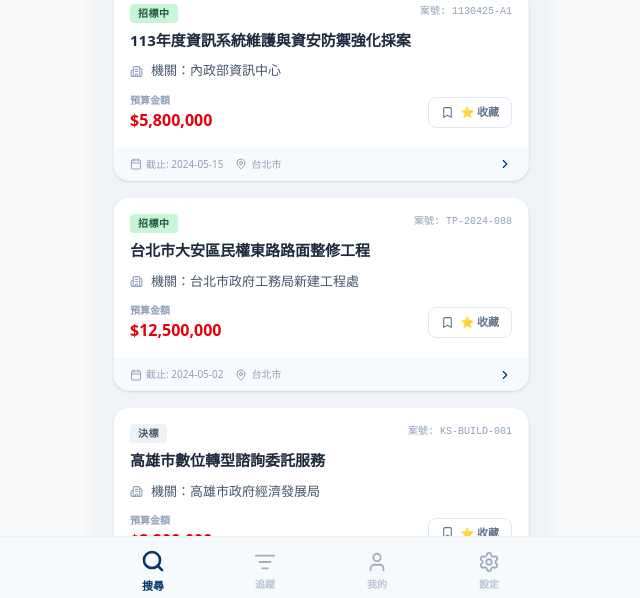
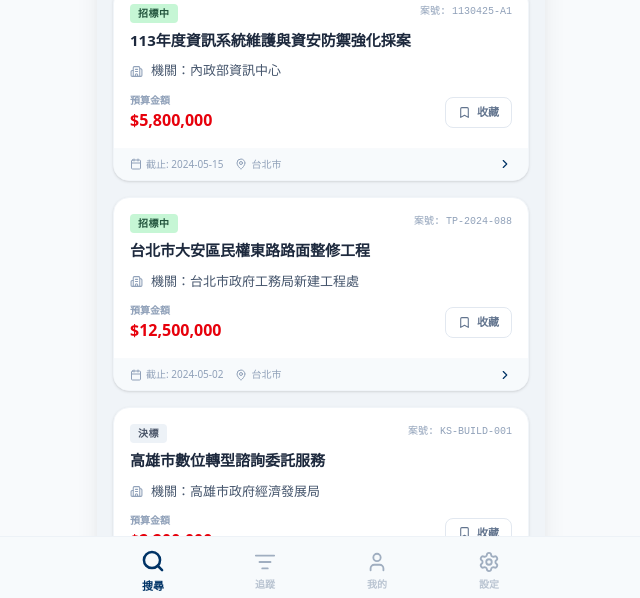
Before and after one commit to Pin012/TenderGo-Taiwan, a React (Vite) app: page / in a window 1280 px wide. Shown: the part 194-792 px from the top of the page, without its empty margins (319-959 px from the left). Built offline with nearby package versions, Linux system fonts and the light colour scheme.

Commit message:
Change bookmark text

```diff
--- a/src/components/TenderCard.tsx
+++ b/src/components/TenderCard.tsx
@@ -78,7 +78,7 @@ export default function TenderCard({ tender, onClick, onTrack, isTracking }: Ten
               }`}
             >
               <Bookmark size={13} fill={isTracking ? "currentColor" : "none"} />
-              {isTracking ? '已收藏' : '⭐ 收藏'}
+              {isTracking ? '已收藏' : '收藏'}
             </button>
           </div>
         </div>
```
